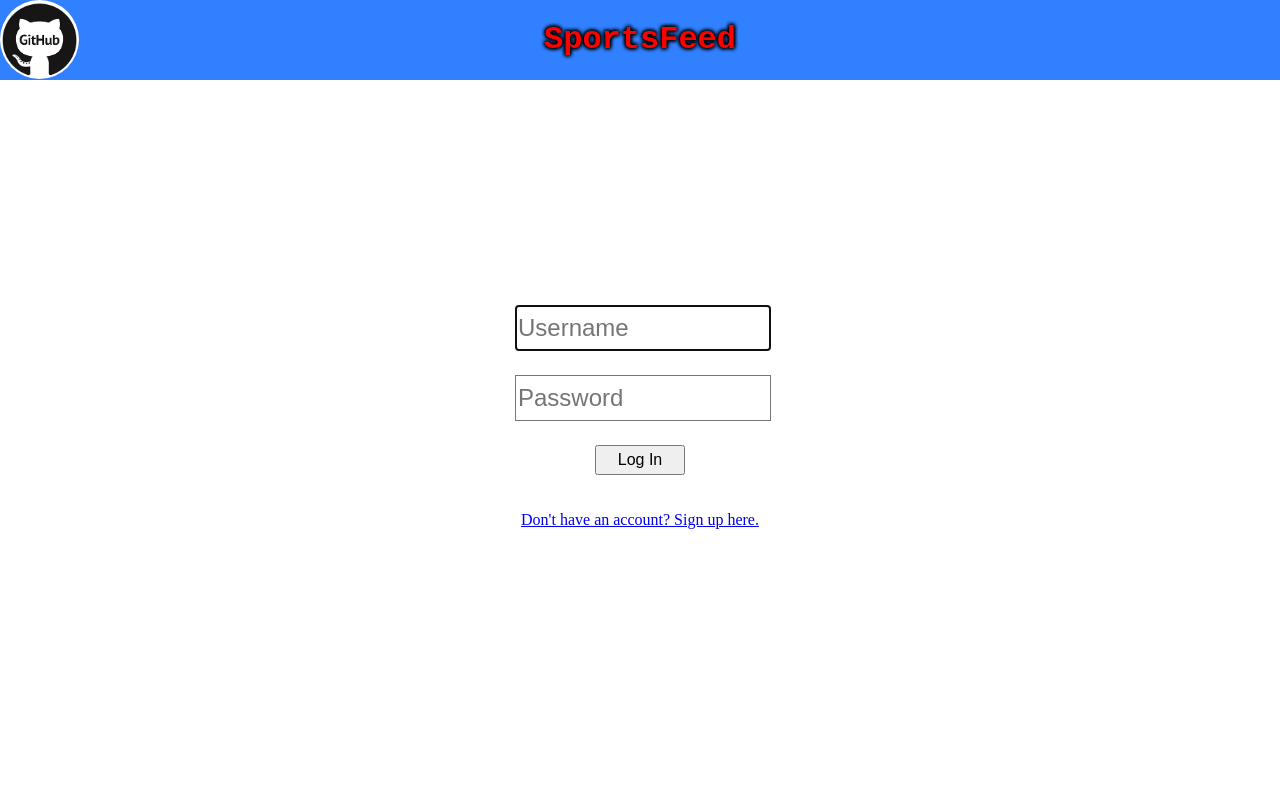
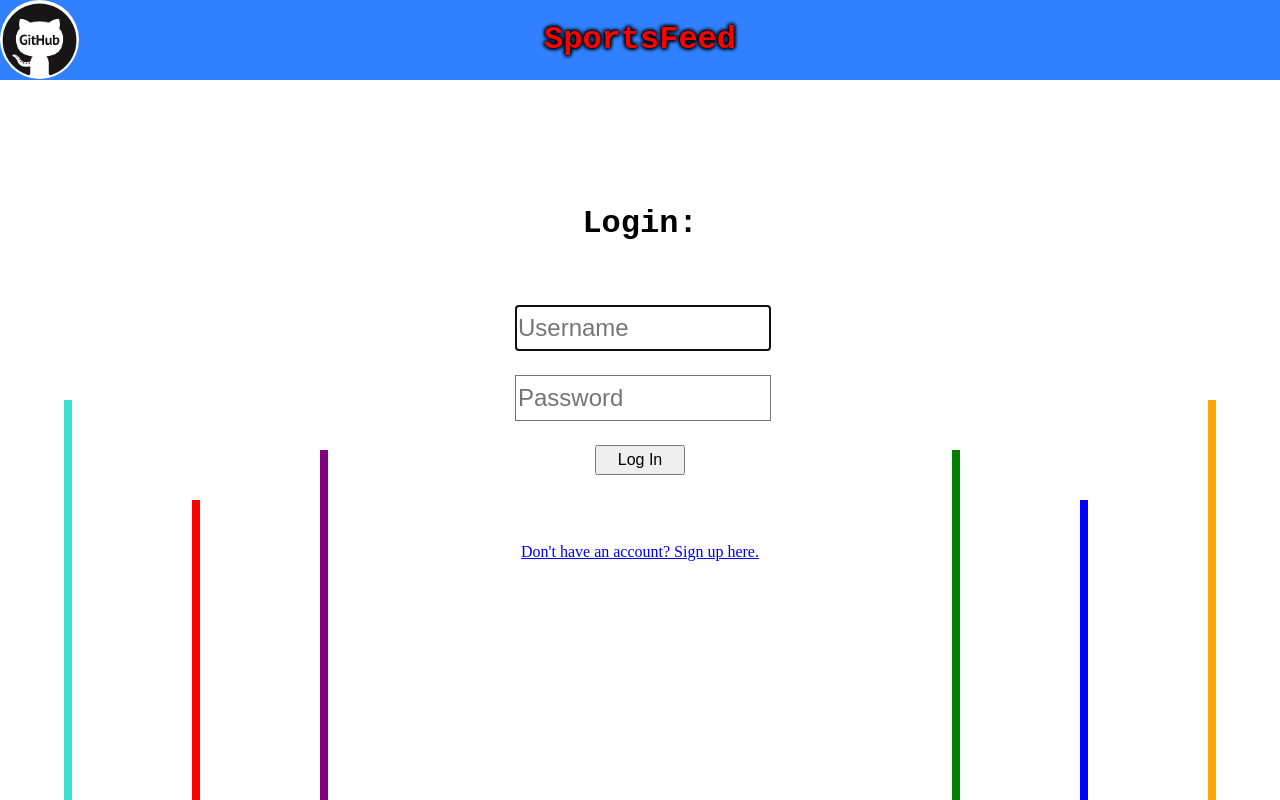
Before and after one commit to alexoh554/ProFeed, a Flask app: page /login in a window 1280 px wide. Run offline with Flask 2, Linux system fonts and the light colour scheme.

Commit message:
Finished HTML styling for login.

```diff
--- a/templates/login.html
+++ b/templates/login.html
@@ -25,10 +25,15 @@
         height: 40px;
         width: 250px;
     }
+    #log {
+        text-align: center;
+        font-family: "Courier New", Courier, monospace;;
+        color: black;
+    }
     .laser {
-        width: 5px;
+        width: 8px;
         position: absolute;
-        transform: translate(-100%, -100%);
+        //transform: translate(-100%, -100%);
         bottom: 0px;
     }
 {% endblock %}
@@ -44,11 +49,20 @@
         <button style='position: relative; top: 60px; height: 30px; width: 90px; font-size: 16px;' type="submit">Log In</button>
     </form>
 
-    <div style='position: absolute; display: inline-block; left: 50%; top: 65%; transform: translate(-50%, -50%);'>
+    <div style='position: absolute; top: 28%; transform: translate(-50%, -50%); left: 50%;'>
+        <h1 id='log'>Login:</h1>
+    </div>
+
+    <div style='position: absolute; display: inline-block; left: 50%; top: 69%; transform: translate(-50%, -50%);'>
         <a href='/signup'>Don't have an account? Sign up here.</a>
     </div>
 
-    <div class='laser' style='color: red; left: 10%; height: 200px;' ></div>
-    <div class='laser' style='color: green; left: 20%; height: 150px;' ></div>
+    <div class='laser' style='background-color: turquoise; left: 5%; height: 400px;' ></div>
+    <div class='laser' style='background-color: red; left: 15%; height: 300px;' ></div>
+    <div class='laser' style='background-color: purple; left: 25%; height: 350px;' ></div>
+
+    <div class='laser' style='background-color: orange; right: 5%; height: 400px;' ></div>
+    <div class='laser' style='background-color: blue; right: 15%; height: 300px;' ></div>
+    <div class='laser' style='background-color: green; right: 25%; height: 350px;' ></div>
 
 {% endblock %}
```
